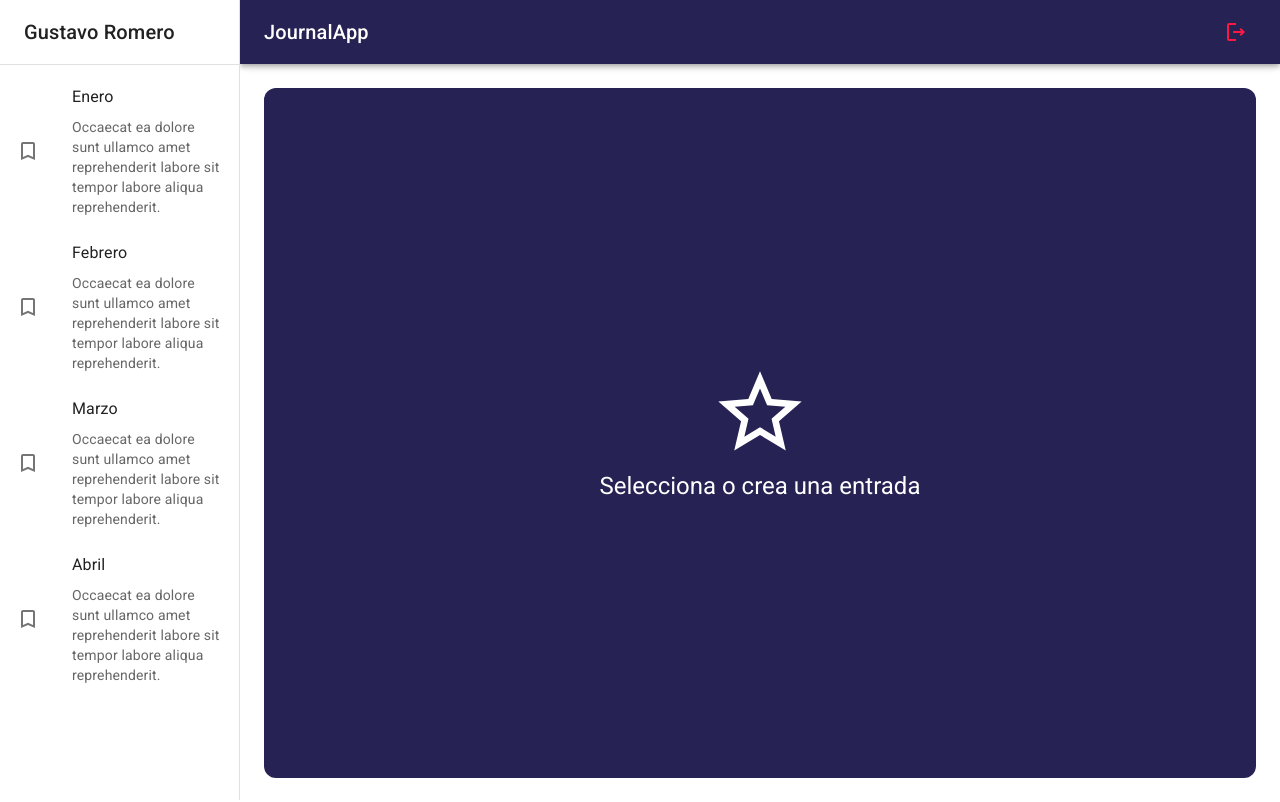
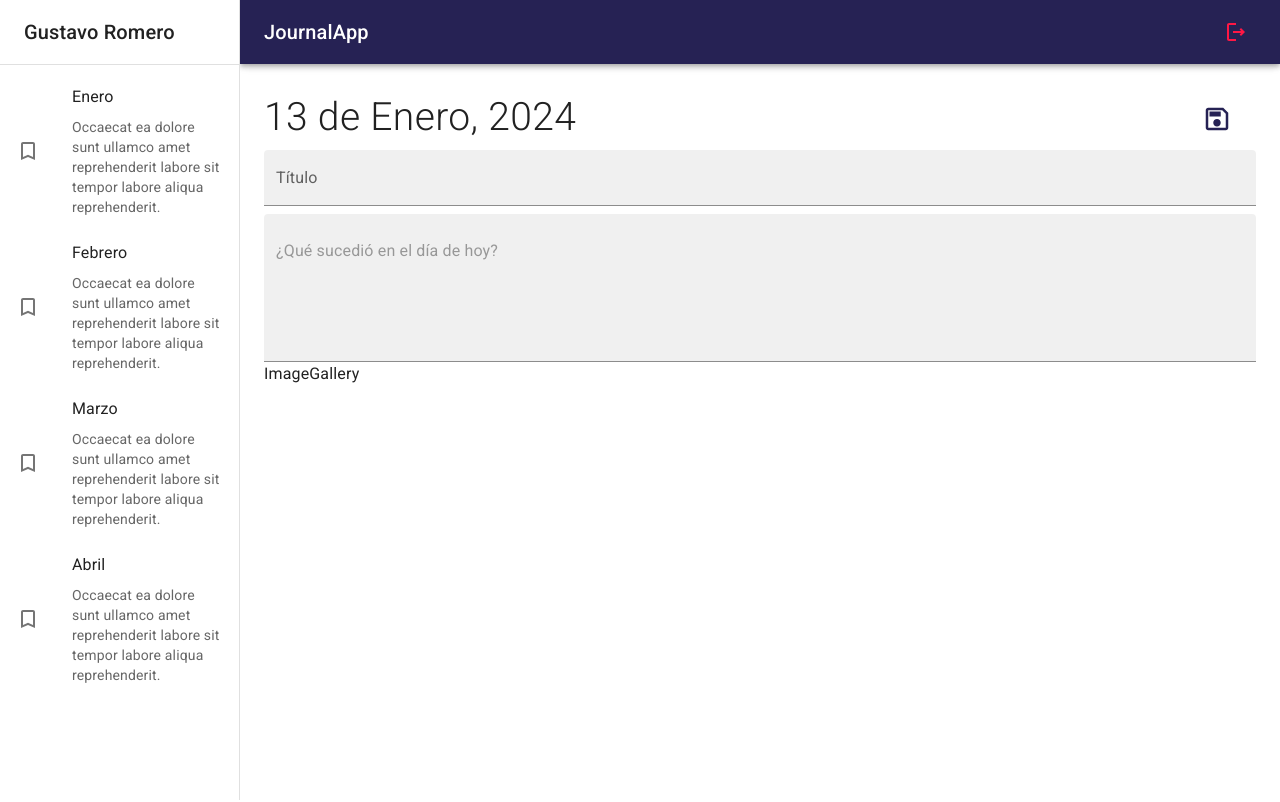
Before and after one commit to gustavoromerocl/react-de-cero-a-experto, a React (Vite) app in the folder 08-journal-app/: page / in a window 1280 px wide. Built offline with nearby package versions, Linux system fonts and the light colour scheme.

Commit message:
journal app - material ui: NoteView

```diff
--- /dev/null
+++ b/08-journal-app/src/journal/components/ImageGallery.jsx
@@ -0,0 +1,6 @@
+
+export const ImageGallery = () => {
+  return (
+    <div>ImageGallery</div>
+  )
+}
--- a/08-journal-app/src/journal/pages/JournalPage.jsx
+++ b/08-journal-app/src/journal/pages/JournalPage.jsx
@@ -1,10 +1,12 @@
 import { JournalLayout } from '../layout/JournalLayout'
+import { NoteView } from '../views/NoteView'
 import { NothingSelectedView } from '../views/NothingSelectedView'
 
 export const JournalPage = () => {
   return (
     <JournalLayout>
-      <NothingSelectedView/>
+      {/* <NothingSelectedView/> */}
+      <NoteView />
     </JournalLayout>
   )
 }
--- /dev/null
+++ b/08-journal-app/src/journal/views/NoteView.jsx
@@ -0,0 +1,41 @@
+import { SaveOutlined } from '@mui/icons-material'
+import { Button, Grid, TextField, Typography } from '@mui/material'
+import React from 'react'
+import { ImageGallery } from '../components/ImageGallery'
+
+export const NoteView = () => {
+  return (
+    <Grid container direction='row' justifyContent='space-between' sx={{mb: 1}}>
+      <Grid item>
+        <Typography fontSize={39} fontWeight='light'> 13 de Enero, 2024</Typography>
+      </Grid>
+      <Grid item>
+        <Button color="primary" sx={{ padding: 2}}>
+          <SaveOutlined sx={{fontSize: 30, mr: 1}}>
+            Guardar
+          </SaveOutlined>
+        </Button>
+      </Grid>
+      <Grid container>
+        <TextField
+          type="text"
+          variant="filled"
+          fullWidth
+          placeholder="Ingrese un título"
+          label="Título"
+          sx={{ border: 'none', mb: 1 }}
+        />
+
+        <TextField
+          type="text"
+          variant="filled"
+          fullWidth
+          multiline
+          placeholder="¿Qué sucedió en el día de hoy?"
+          minRows={5}
+        />
+      </Grid>
+      <ImageGallery />
+    </Grid>
+  )
+}
```
